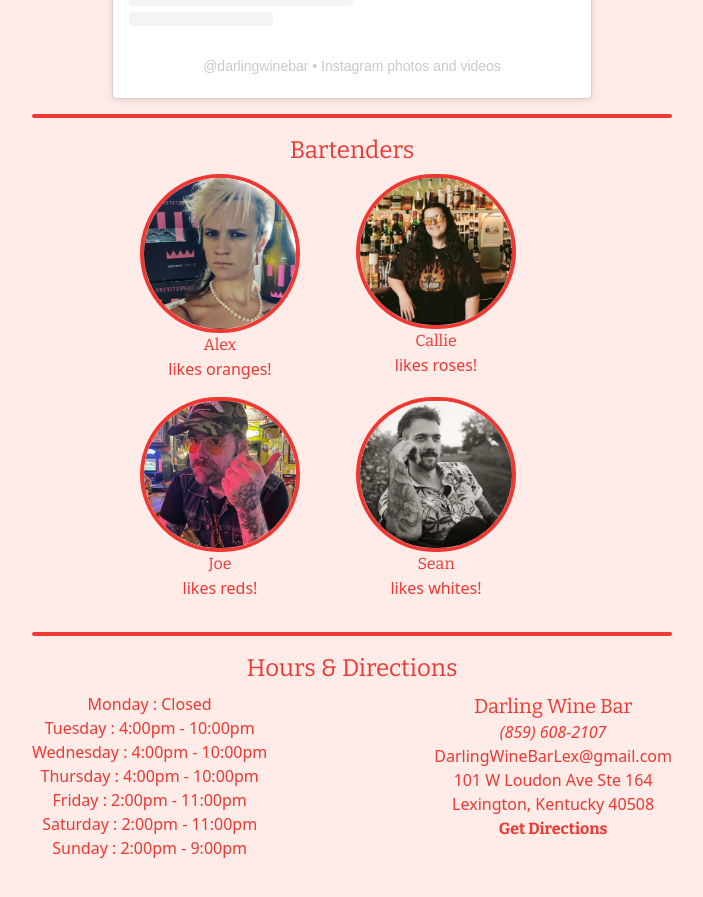
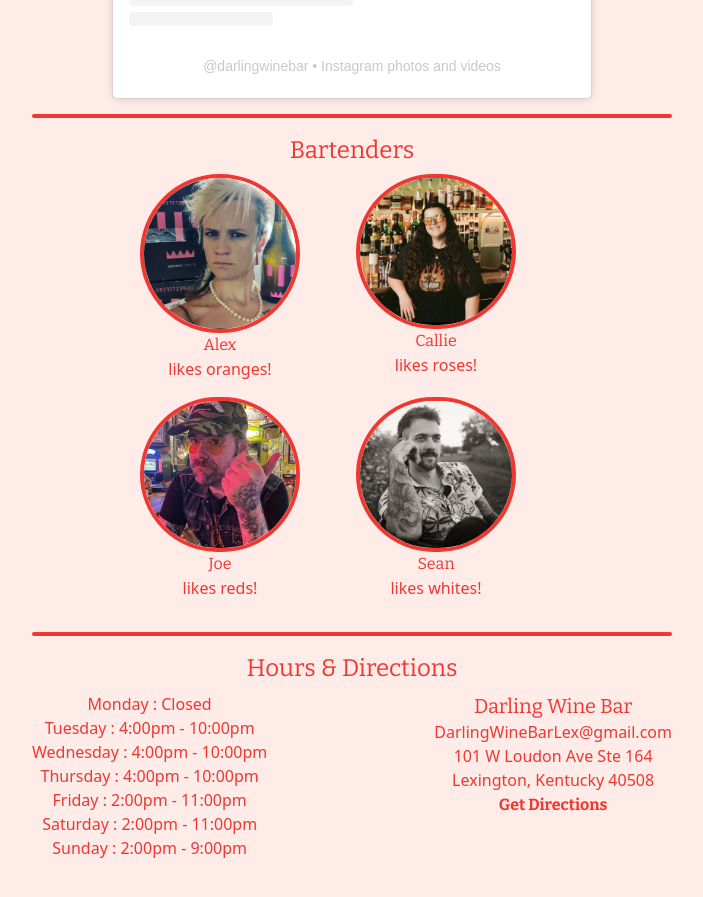
Before and after one commit to darlingwine/darlingwine.github.io, a Jekyll site: the page built from index.md, in a window 1280 px wide and 900 px high, scrolled down 2644 px. Shown: the top 897 px of the window, without its empty margins (288-991 px from the left). Built offline with Jekyll 4.4.1, drawn with Linux system fonts in a browser that asks for light colours; nearby versions of some CDN libraries; a script that is not in the unit is left out.

Commit message:
remove phone number

```diff
--- a/_data/winebar.yml
+++ b/_data/winebar.yml
@@ -31,7 +31,7 @@
     tidbit: likes whites!
 
 email: DarlingWineBarLex@gmail.com
-phone: "(859) 608-2107"
+
 address: >-
   101 W Loudon Ave Ste 164 <br />
   Lexington, Kentucky 40508
--- a/_includes/footer.html
+++ b/_includes/footer.html
@@ -9,9 +9,6 @@
        </div>
        <div>
         <h3 class="bitter-font text-xl">Darling Wine Bar</h3>
-
-        <a href="tel:{{{site.data.winebar.phone}}"><em>{{site.data.winebar.phone}}</em></a
-        ><br />
         <a href="mailto:{{site.data.winebar.email}}">{{site.data.winebar.email}}</a
         ><br />
         {{site.data.winebar.address}} <br />
```
